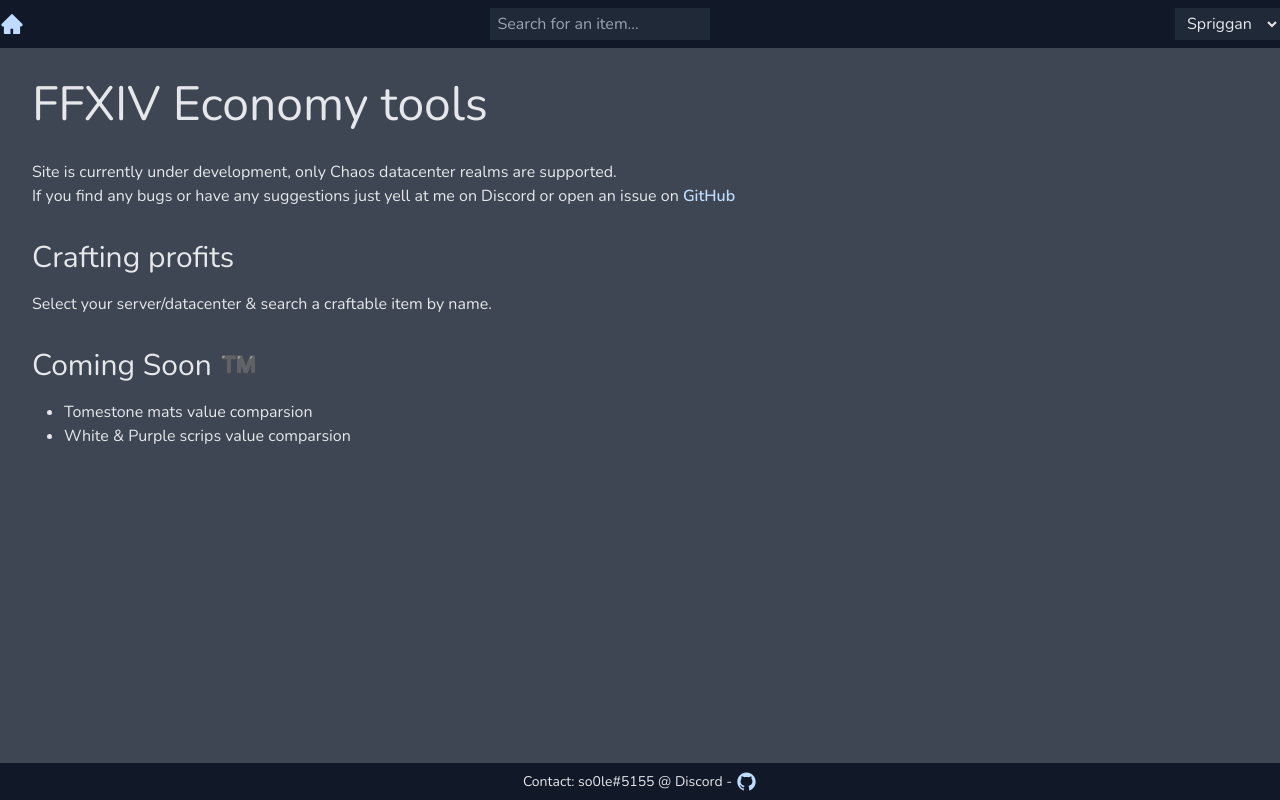
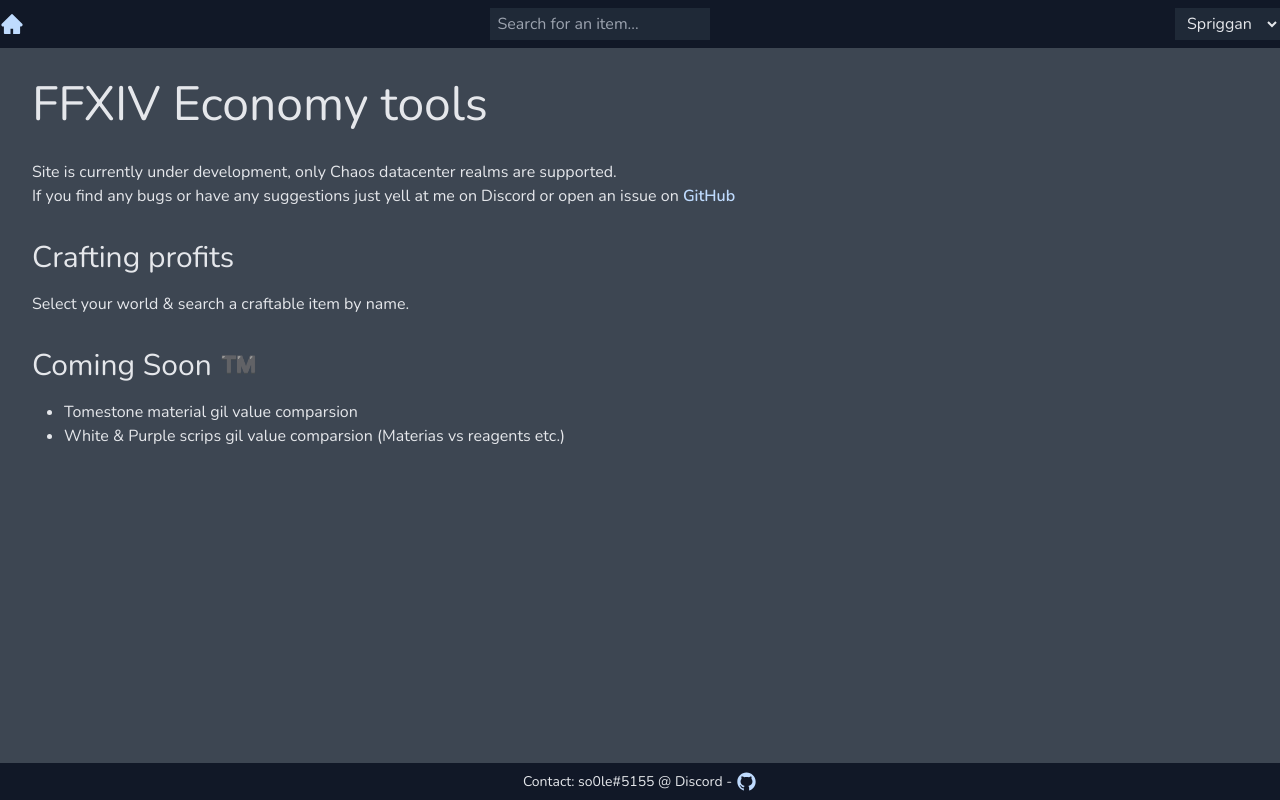
Before and after one commit to joelbman/ffxiveco, a Next.js app: page / in a window 1280 px wide. Built offline with nearby package versions, Linux system fonts and the light colour scheme.

Commit message:
Update front page texts

```diff
--- a/pages/index.tsx
+++ b/pages/index.tsx
@@ -16,13 +16,13 @@
 
       <div className="my-8">
         <h2>Crafting profits</h2>
-        <p>Select your server/datacenter & search a craftable item by name.</p>
+        <p>Select your world & search a craftable item by name.</p>
       </div>
 
       <h2>Coming Soon ™️</h2>
       <ul className="list-disc pl-8">
-        <li>Tomestone mats value comparsion</li>
-        <li>White & Purple scrips value comparsion</li>
+        <li>Tomestone material gil value comparsion</li>
+        <li>White & Purple scrips gil value comparsion (Materias vs reagents etc.)</li>
       </ul>
     </Layout>
   );
```
